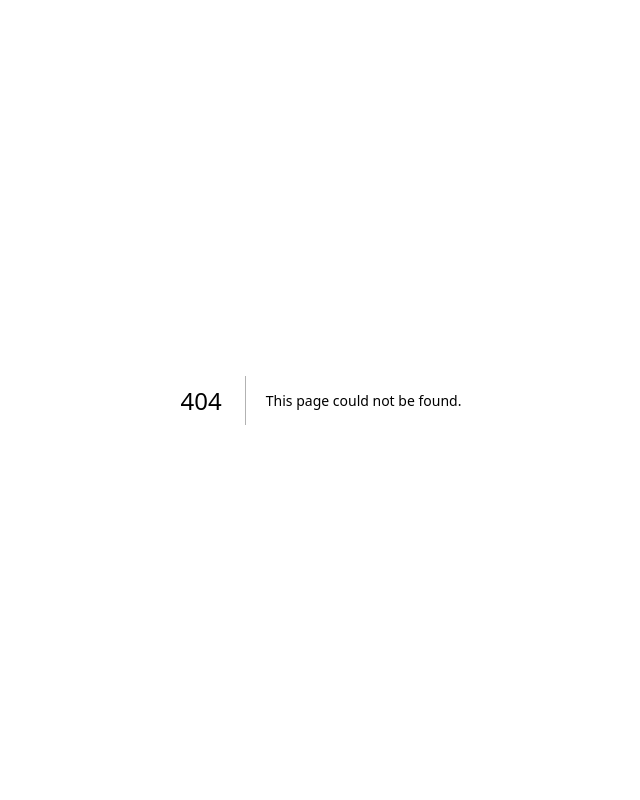
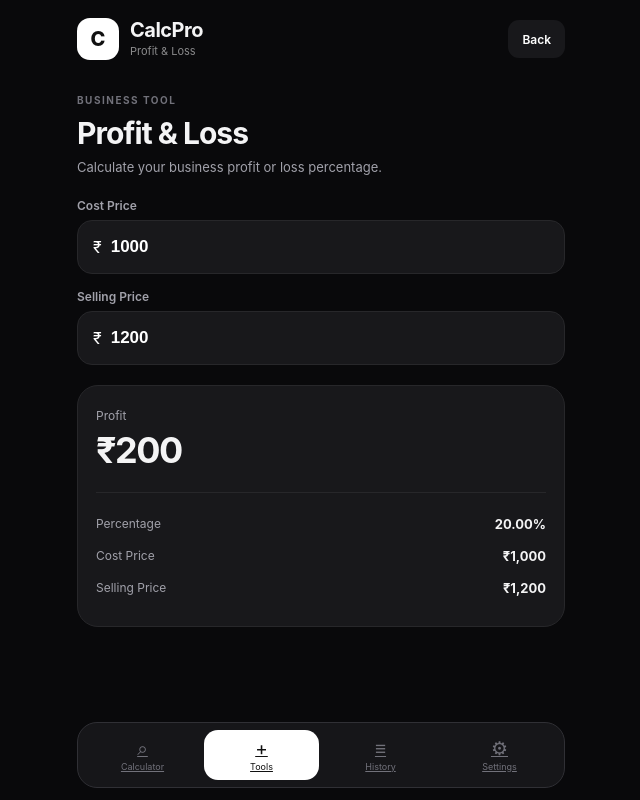
Before and after one commit to sameerkhan86926-a11y/calcpro, a Next.js app: page /calcpro/tools/profit-loss in a window 1280 px wide. Before the commit this address had no page. Shown: the whole page, without its empty margins (319-959 px from the left). Built offline with nearby package versions, Linux system fonts and the light colour scheme.

Commit message:
Create page.tsx

```diff
--- /dev/null
+++ b/app/tools/profit-loss/page.tsx
@@ -0,0 +1,115 @@
+"use client";
+
+import { useState } from "react";
+import Link from "next/link";
+
+export default function ProfitLossPage() {
+  const [cost, setCost] = useState("1000");
+  const [selling, setSelling] = useState("1200");
+
+  const cp = Number(cost) || 0;
+  const sp = Number(selling) || 0;
+
+  const difference = sp - cp;
+  const percentage = cp ? Math.abs(difference / cp) * 100 : 0;
+
+  const money = (n: number) =>
+    n.toLocaleString("en-IN", {
+      maximumFractionDigits: 2,
+    });
+
+  const profit = difference >= 0;
+
+  return (
+    <main className="app dark emi-page">
+      <header className="app-header">
+        <div className="brand">
+          <div className="brand-icon">C</div>
+          <div>
+            <h1>CalcPro</h1>
+            <p>Profit & Loss</p>
+          </div>
+        </div>
+
+        <Link href="/tools/" className="back-button">
+          Back
+        </Link>
+      </header>
+
+      <section className="tool-heading">
+        <span>BUSINESS TOOL</span>
+        <h2>Profit & Loss</h2>
+        <p>Calculate your business profit or loss percentage.</p>
+      </section>
+
+      <section className="emi-form">
+        <label>
+          <span>Cost Price</span>
+          <div className="input-box">
+            <span>₹</span>
+            <input
+              type="number"
+              value={cost}
+              onChange={(e) => setCost(e.target.value)}
+            />
+          </div>
+        </label>
+
+        <label>
+          <span>Selling Price</span>
+          <div className="input-box">
+            <span>₹</span>
+            <input
+              type="number"
+              value={selling}
+              onChange={(e) => setSelling(e.target.value)}
+            />
+          </div>
+        </label>
+      </section>
+
+      <section className="emi-result">
+        <p>{profit ? "Profit" : "Loss"}</p>
+        <strong>
+          ₹{money(Math.abs(difference))}
+        </strong>
+
+        <div className="result-divider" />
+
+        <div className="result-row">
+          <span>Percentage</span>
+          <strong>{percentage.toFixed(2)}%</strong>
+        </div>
+
+        <div className="result-row">
+          <span>Cost Price</span>
+          <strong>₹{money(cp)}</strong>
+        </div>
+
+        <div className="result-row">
+          <span>Selling Price</span>
+          <strong>₹{money(sp)}</strong>
+        </div>
+      </section>
+
+      <nav className="bottom-nav">
+        <Link href="/" className="nav-item">
+          <span>⌕</span>
+          <small>Calculator</small>
+        </Link>
+        <Link href="/tools/" className="nav-item active">
+          <span>+</span>
+          <small>Tools</small>
+        </Link>
+        <Link href="/" className="nav-item">
+          <span>≡</span>
+          <small>History</small>
+        </Link>
+        <Link href="/" className="nav-item">
+          <span>⚙</span>
+          <small>Settings</small>
+        </Link>
+      </nav>
+    </main>
+  );
+}
```
